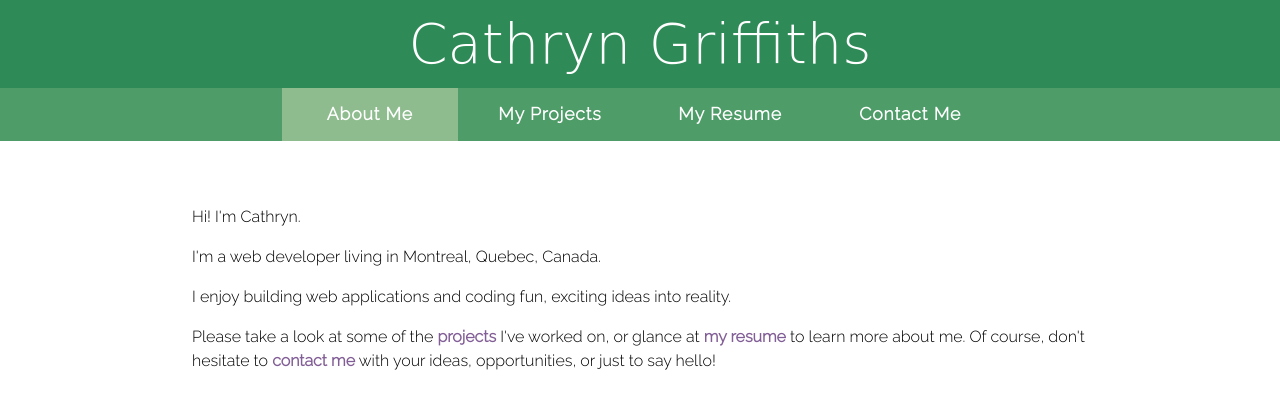
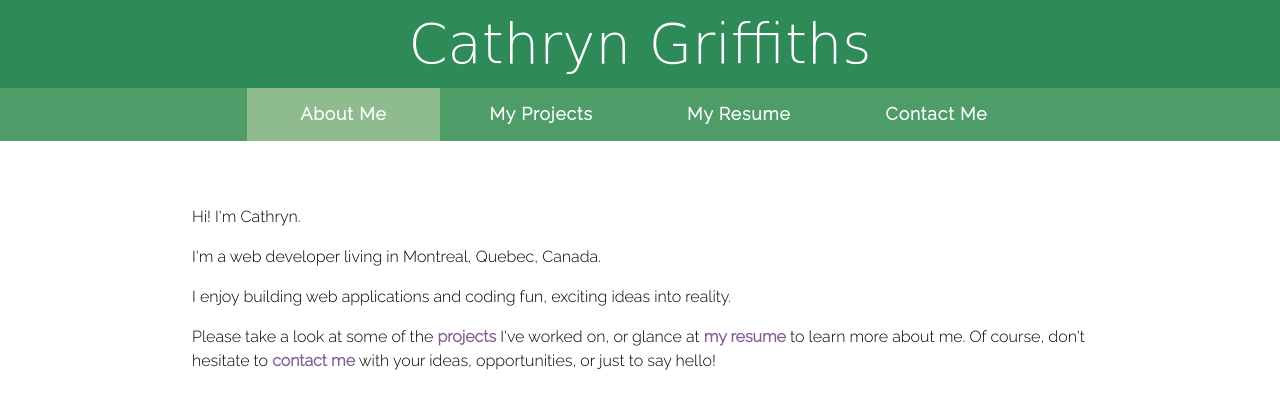
Before and after one commit to cathryngriffiths/cathryngriffiths.github.io, a PHP site: page / in a window 1280 px wide. Shown: the top 409 px of the page. Run offline with PHP 8.4, Linux system fonts and the light colour scheme; some web fonts are replaced.

Commit message:
style fix

```diff
--- a/css/styles.css
+++ b/css/styles.css
@@ -93,7 +93,7 @@ nav .button {
     justify-content: center;
     align-items: center;
     height: 3em;
-    width: 6em;
+    width: 7em;
     padding-left: 2em;
     padding-right: 2em;
     color: white;
```
